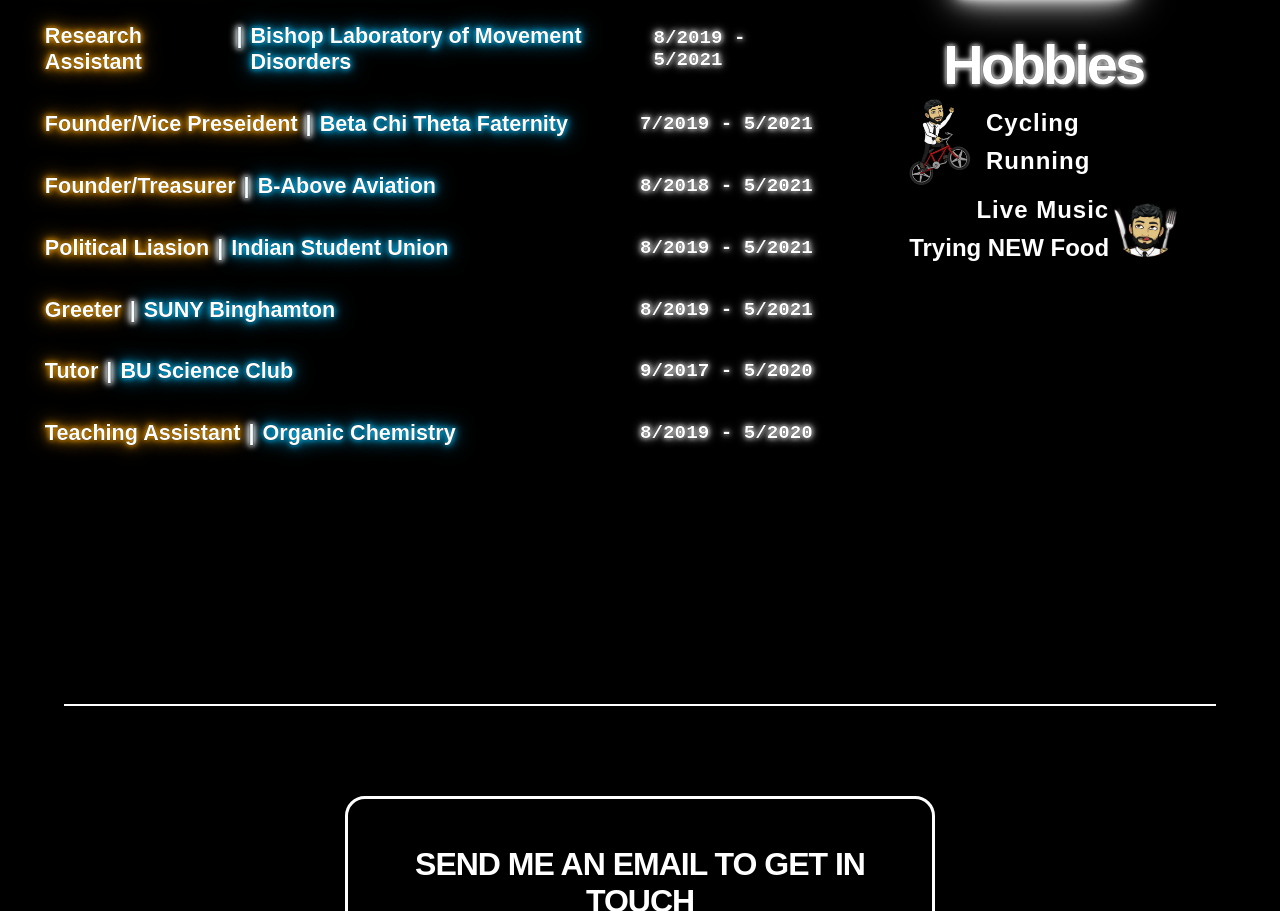
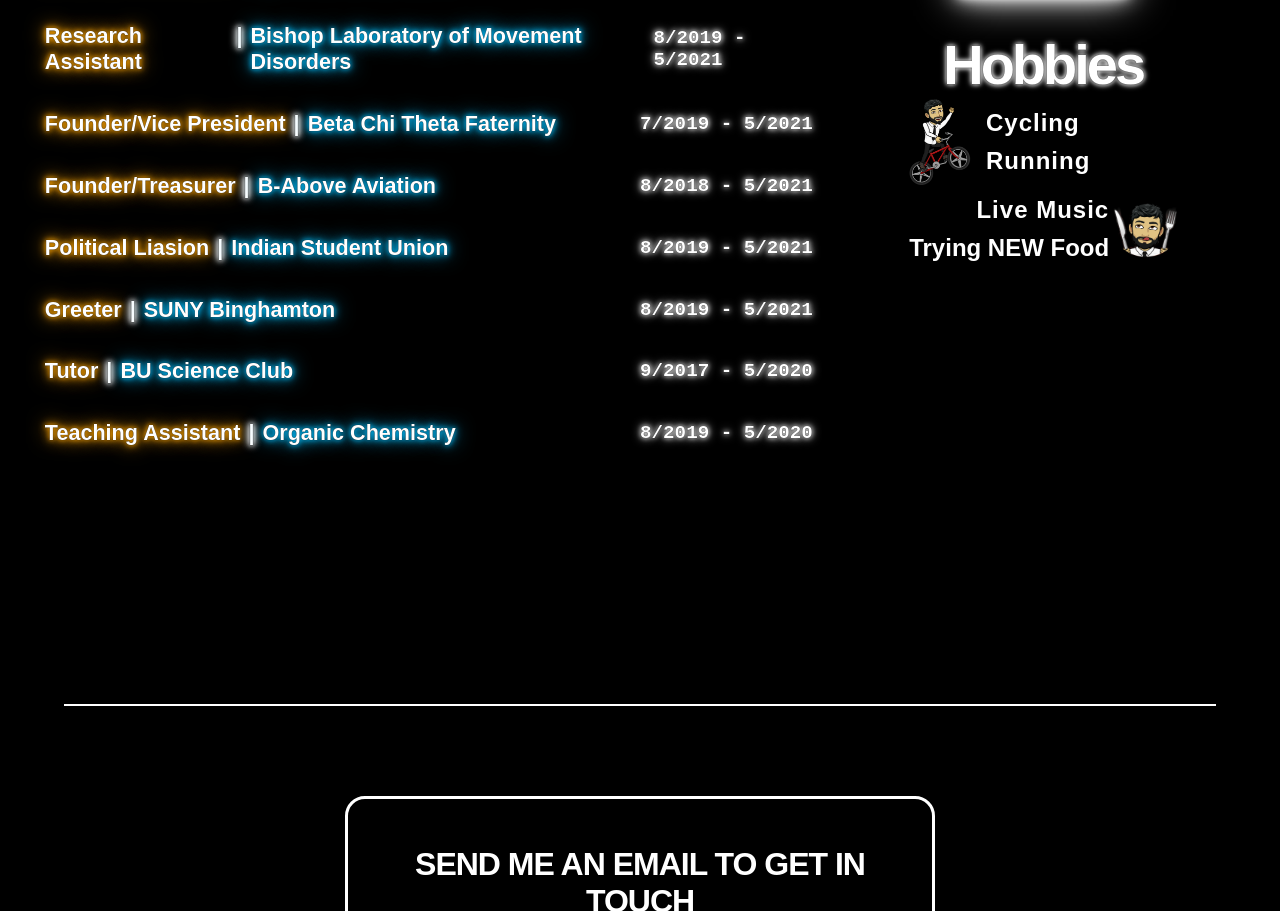
Before and after one commit to evandalmeida/portfolio_website, a React (Create React App) app: page /about-me in a window 1280 px wide. Shown: the part 2002-2913 px from the top of the page. Built offline with nearby package versions, Linux system fonts and the light colour scheme.

Commit message:
Update Work.js

```diff
--- a/src/components/Work.js
+++ b/src/components/Work.js
@@ -34,7 +34,7 @@
                 </div>
                 <div className='job-title'>
                     <div className='job-header'>
-                        <h2 className='name'>Founder/Vice Preseident</h2>
+                        <h2 className='name'>Founder/Vice President</h2>
                         <h2 className='bar'>|</h2>
                         <h2 className='location'>Beta Chi Theta Faternity </h2>
                     </div>
```
